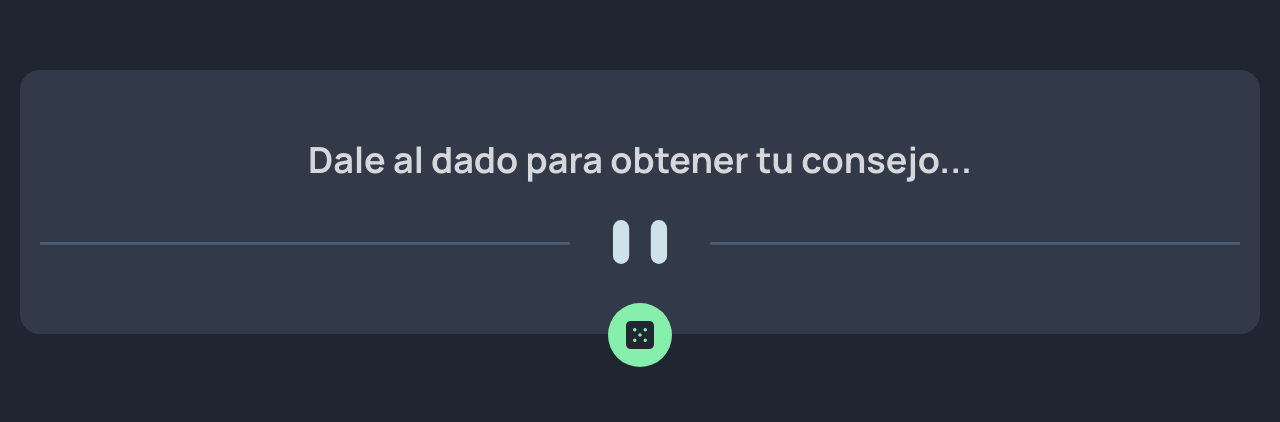
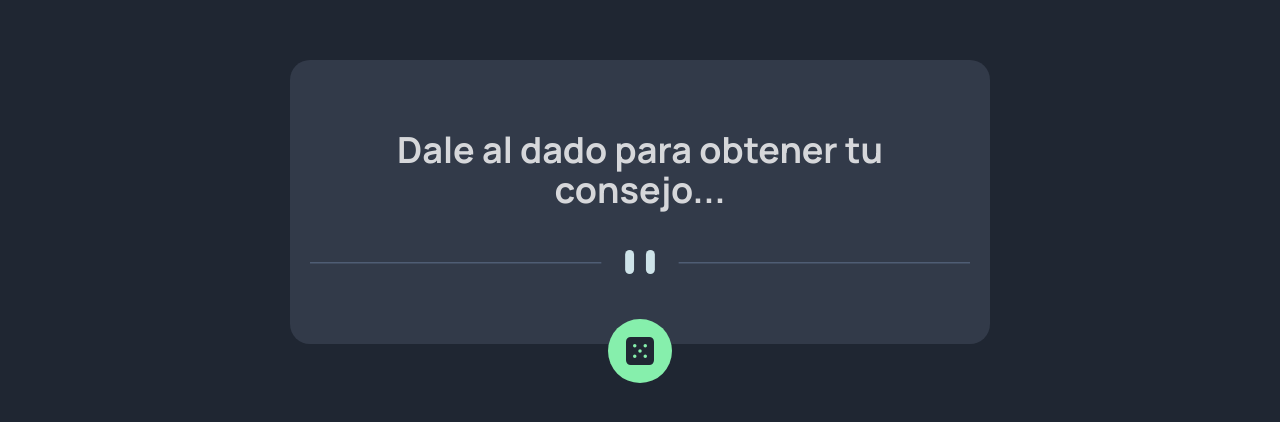
Before and after one commit to JohanBoDev/Frases-Motivadoras-API, a website: page index.html in a window 1280 px wide. Shown: the part 198-620 px from the top of the page. Drawn offline with nearby package versions, Linux system fonts and the light colour scheme.

Commit message:
Arreglo del ancho maximo de el contenedor (700px)

```diff
--- a/index.html
+++ b/index.html
@@ -18,7 +18,7 @@
 </head>
 
   <body>
-    <div class="container flex flex-col">
+    <div class="container flex flex-col md:max-w-[700px] lg:max-w-[700px] xl:max-w-[700px]">
         <h1 id="numero" class="text-green-300 font-bold tracking-widest mb-5 mt-5"></h1>
         <p id="aviso" class="text-4xl text-white/80 font-bold mb-10" >Dale al dado para obtener tu consejo...</p>
         <img class="mb-14 md:hidden" src="images/pattern-divider-mobile.svg" alt="">
```
